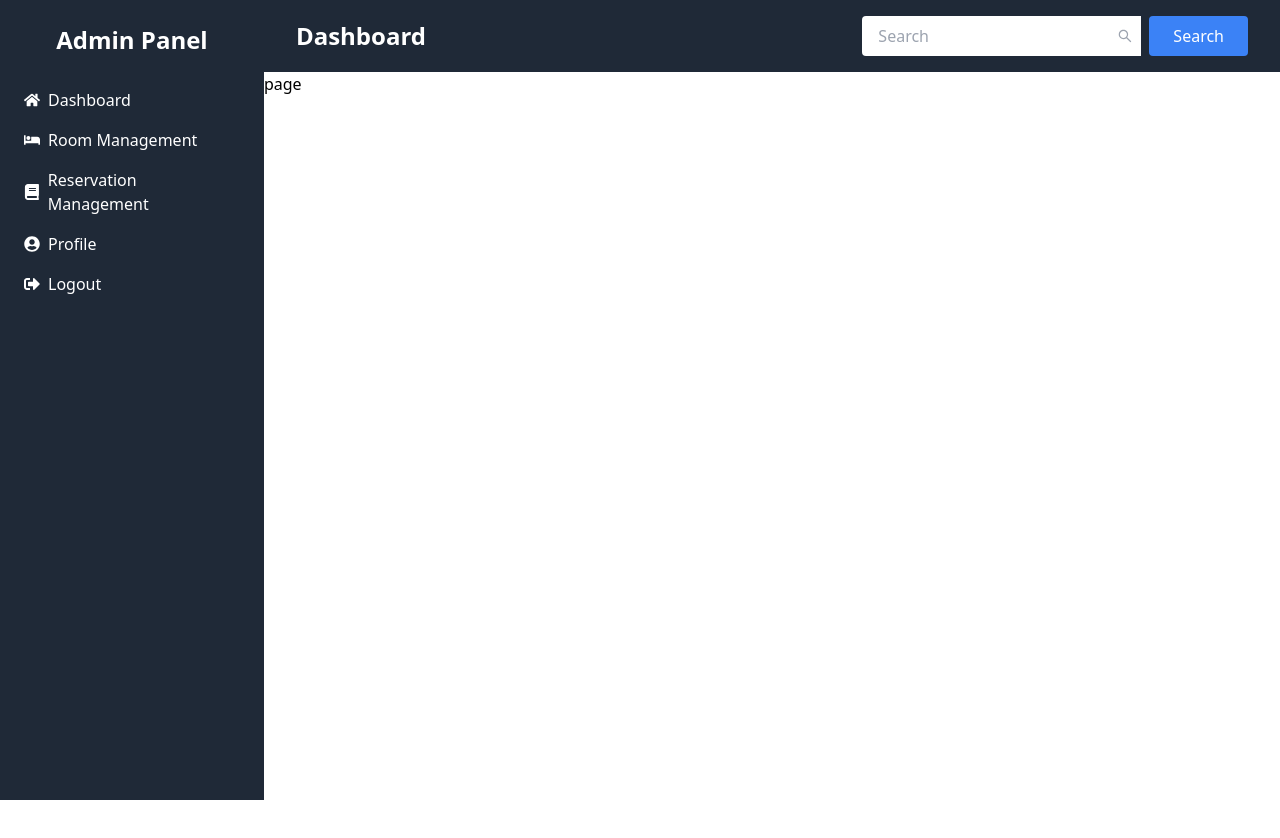
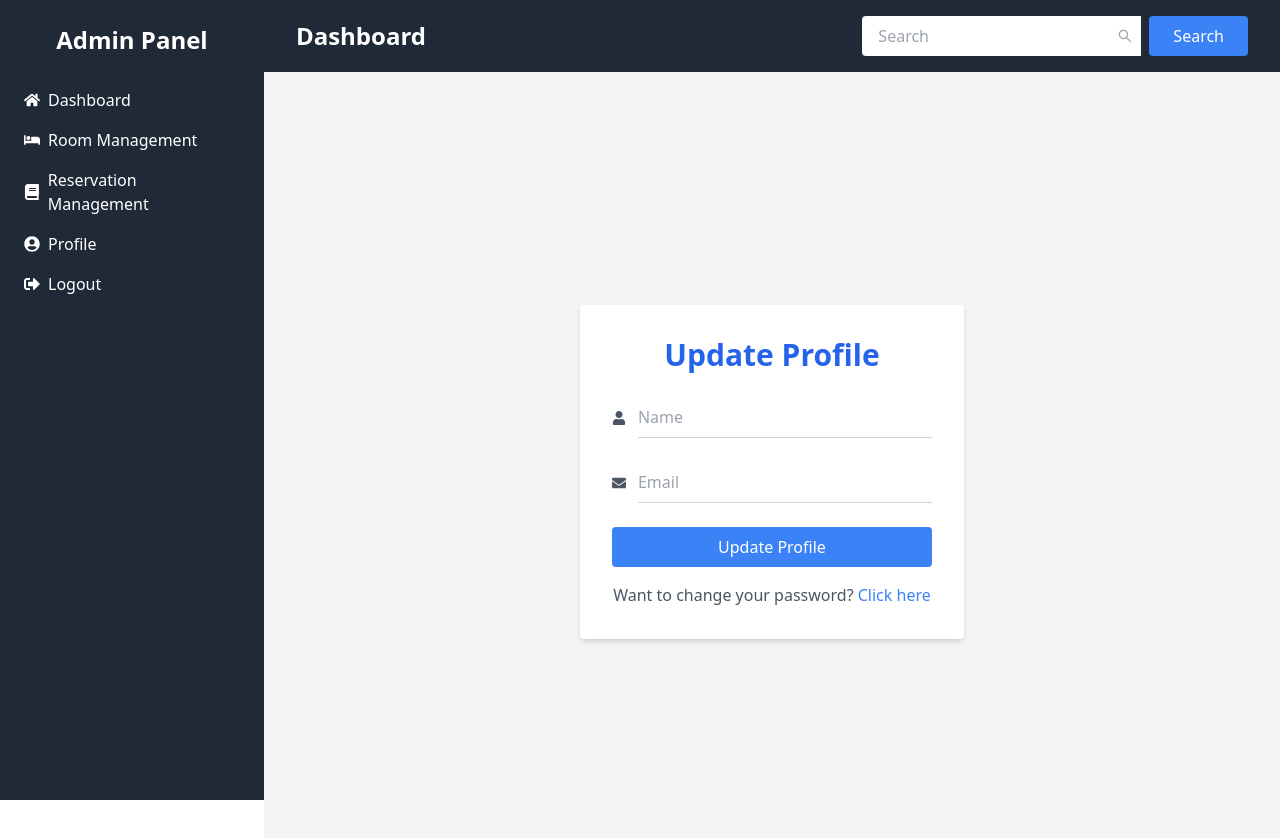
Before and after one commit to AhsanDev404/hostel-ease-admin, a Next.js app: page /manager/profile in a window 1280 px wide. Shown: the top 838 px of the page. Before the commit the page ends 800 px from the top, so only its background shows below. Built offline with nearby package versions, Linux system fonts and the light colour scheme.

Commit message:
Update page.jsx

```diff
--- a/app/manager/profile/page.jsx
+++ b/app/manager/profile/page.jsx
@@ -1,7 +1,95 @@
-import React from 'react'
+'use client'
+import React, { useState } from "react";
+import { useForm, Controller } from "react-hook-form";
+import { yupResolver } from "@hookform/resolvers/yup";
+import * as yup from "yup";
+import { FaUser, FaEnvelope } from "react-icons/fa";
+import Link from "next/link";
 
-export default function page() {
+const schema = yup.object().shape({
+  name: yup.string().required("Name is required"),
+  email: yup.string().email("Invalid email").required("Email is required"),
+});
+
+const ProfilePage = () => {
+  const { control, handleSubmit, formState: { errors } } = useForm({
+    resolver: yupResolver(schema),
+  });
+
+  const onSubmit = (data) => {
+    // Handle profile update logic here
+    console.log(data);
+  };
+
   return (
-    <div>page</div>
-  )
-}
+    <div className="min-h-screen flex items-center justify-center bg-gray-100">
+      <div className="bg-white p-8 rounded shadow-md w-96">
+        <h2 className="text-3xl font-bold mb-6 text-center text-blue-600">
+          Update Profile
+        </h2>
+        <form onSubmit={handleSubmit(onSubmit)}>
+          <div className="mb-6">
+            <div className="flex items-center mb-2">
+              <label className="block text-sm text-gray-600 mr-3">
+                <FaUser />
+              </label>
+              <Controller
+                name="name"
+                control={control}
+                render={({ field }) => (
+                  <input
+                    {...field}
+                    type="text"
+                    placeholder="Name"
+                    className={`w-full py-2 border-b focus:outline-none focus:border-blue-500 ${errors.name ? 'border-red-500' : 'border-gray-300'}`}
+                  />
+                )}
+              />
+            </div>
+            {errors.name && (
+              <p className="text-red-500 text-sm mt-1">{errors.name.message}</p>
+            )}
+          </div>
+          <div className="mb-6">
+            <div className="flex items-center mb-2">
+              <label className="block text-sm text-gray-600 mr-3">
+                <FaEnvelope />
+              </label>
+              <Controller
+                name="email"
+                control={control}
+                render={({ field }) => (
+                  <input
+                    {...field}
+                    type="email"
+                    placeholder="Email"
+                    className={`w-full py-2 border-b focus:outline-none focus:border-blue-500 ${errors.email ? 'border-red-500' : 'border-gray-300'}`}
+                  />
+                )}
+              />
+            </div>
+            {errors.email && (
+              <p className="text-red-500 text-sm mt-1">{errors.email.message}</p>
+            )}
+          </div>
+          <button
+            type="submit"
+            className="w-full bg-blue-500 text-white py-2 rounded hover:bg-blue-600 focus:outline-none focus:ring focus:border-blue-300"
+          >
+            Update Profile
+          </button>
+        </form>
+        <div className="mt-4 text-center">
+          <p className="text-gray-600">
+            Want to change your password?{" "}
+            <Link href="/update-password" className="text-blue-500 hover:underline">
+              Click here
+            </Link>
+          </p>
+        </div>
+      </div>
+    </div>
+  );
+};
+
+export default ProfilePage;
```
